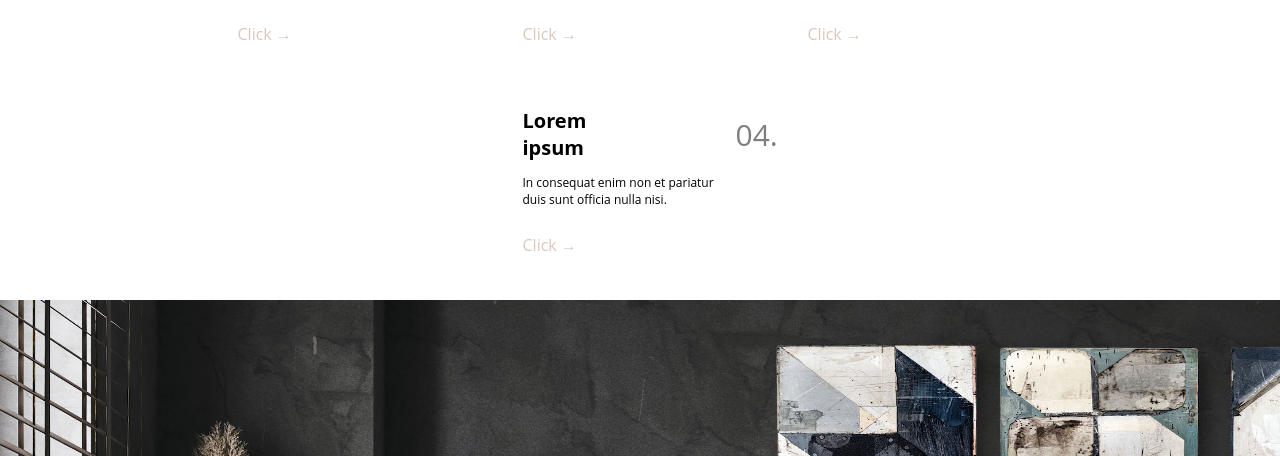
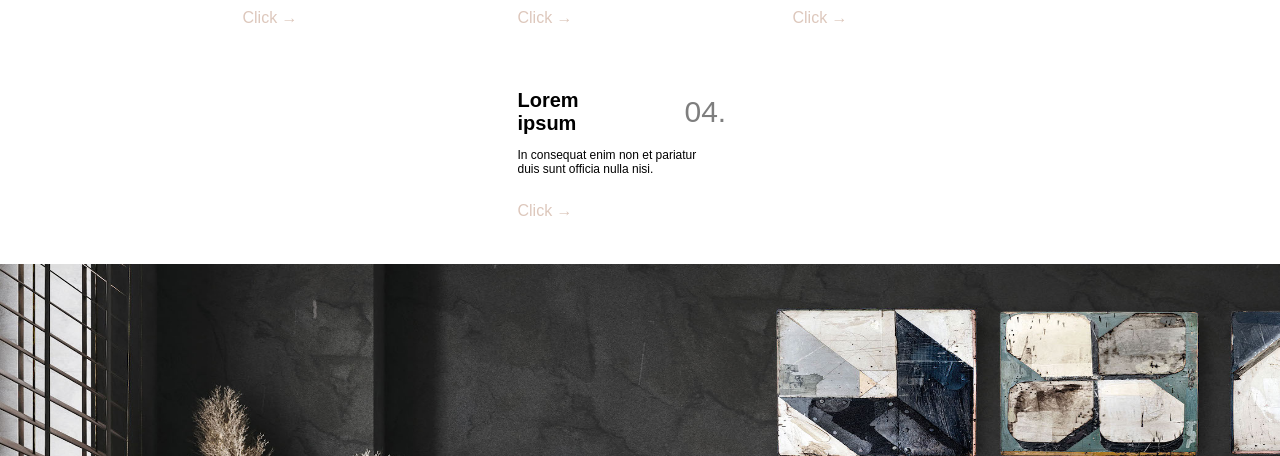
Before and after one commit to strongmooon/strongmooon, a plain HTML site: page index.html in a window 1280 px wide. Shown: the part 766-1222 px from the top of the page. Drawn offline with Linux system fonts and the light colour scheme; a web font is replaced by a local one.

Commit message:
Update styles.css

```diff
--- a/css/styles.css
+++ b/css/styles.css
@@ -172,11 +172,11 @@ li {
   align-items: center;
 }
 .cards {
-  margin-left: 25px;
+  margin-left: 15px;
   width:25%;
   height: auto;
   margin-top: 3%;
-  font-family: "Open Sans";
+
   margin-bottom: 3%;
 }
 
@@ -192,7 +192,8 @@ li {
 .card-number {
   font-size: 30px;
   opacity: 50%;
-  margin-left: 135px;
+  margin-left: 89px;
+
 }
 
 .card-desc {
```
